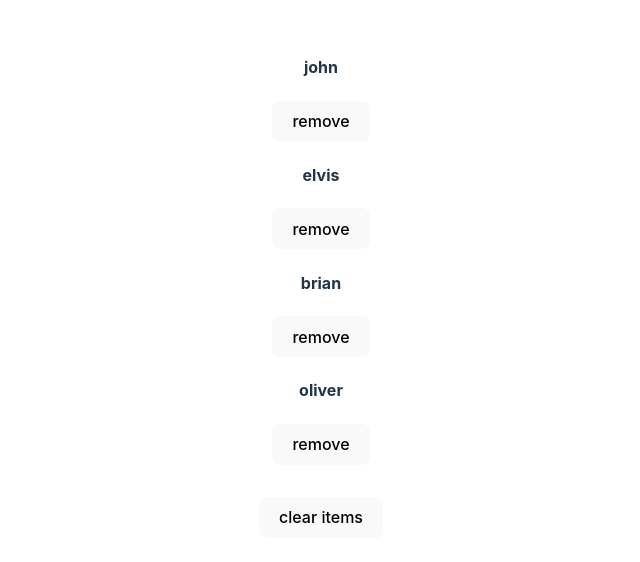
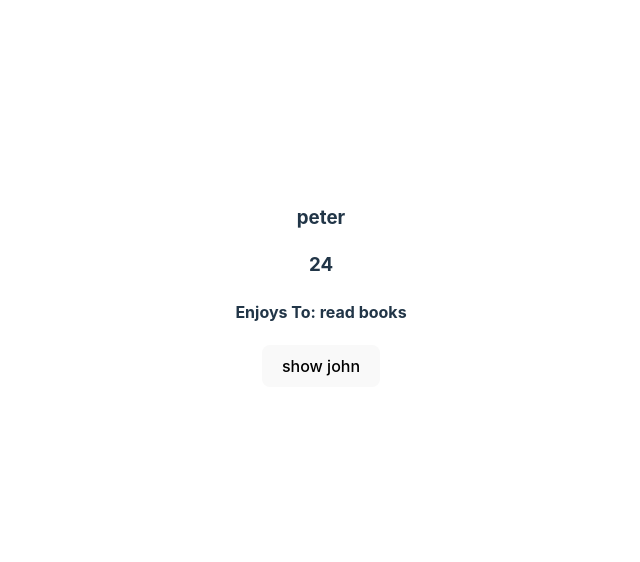
Before and after one commit to JSerriere/react-vite-tutorial, a React (Vite) app: page / in a window 1280 px wide. Shown: the part 114-676 px from the top of the page, without its empty margins (319-959 px from the left). Built offline with nearby package versions, Linux system fonts and the light colour scheme.

Commit message:
Added useState-object example

```diff
--- a/src/App.jsx
+++ b/src/App.jsx
@@ -1,5 +1,5 @@
 import './App.css'
-import Starter from './starter/03-useState-array'
+import Starter from './starter/04-useState-object'
 
 function App() {
 
--- a/src/starter/04-useState-object.jsx
+++ b/src/starter/04-useState-object.jsx
@@ -1,7 +1,25 @@
 import { useState } from 'react';
 
 const UseStateObject = () => {
-  return <h2>useState object example</h2>;
+  const [name, setName] = useState('peter');
+  const [age, setAge] = useState(24);
+  const [hobby, setHobby] = useState('read books');
+
+  const displayPerson = () => {
+    setName('john');
+    setAge(28);
+    setHobby('scream at the computer');
+  };
+  return (
+    <>
+      <h3>{name}</h3>
+      <h3>{age}</h3>
+      <h4>Enjoys To: {hobby}</h4>
+      <button className='btn' onClick={displayPerson}>
+        show john
+      </button>
+    </>
+  );
 };
 
 export default UseStateObject;
```
